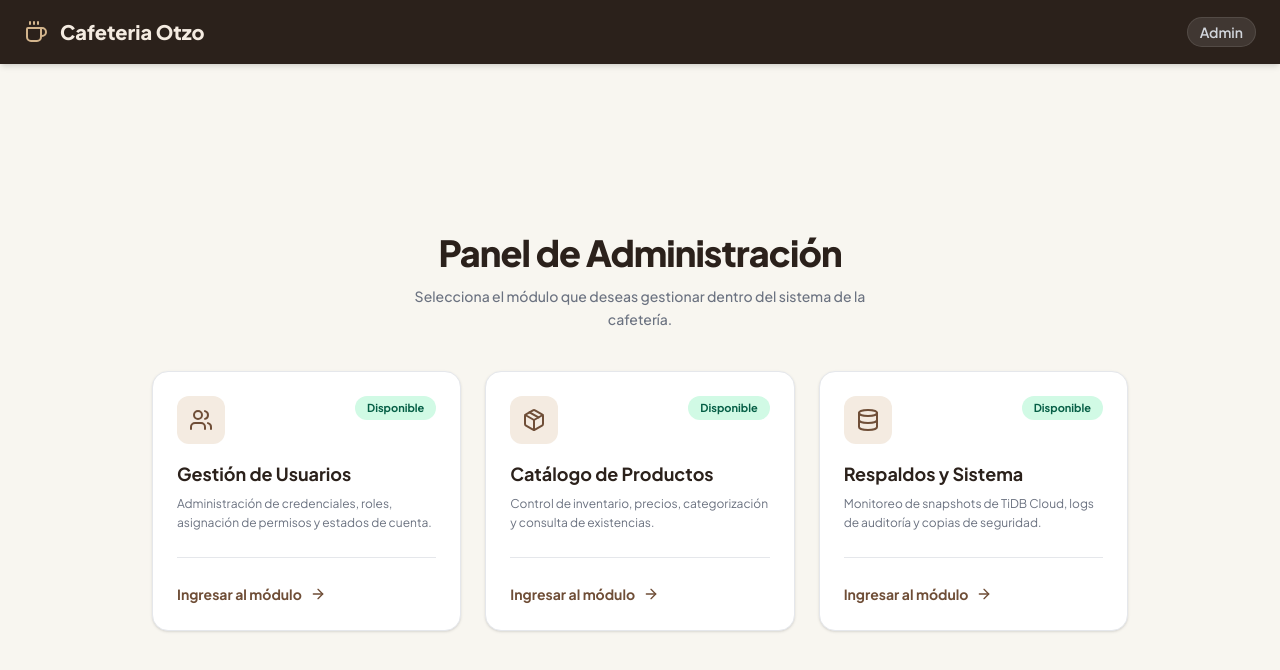
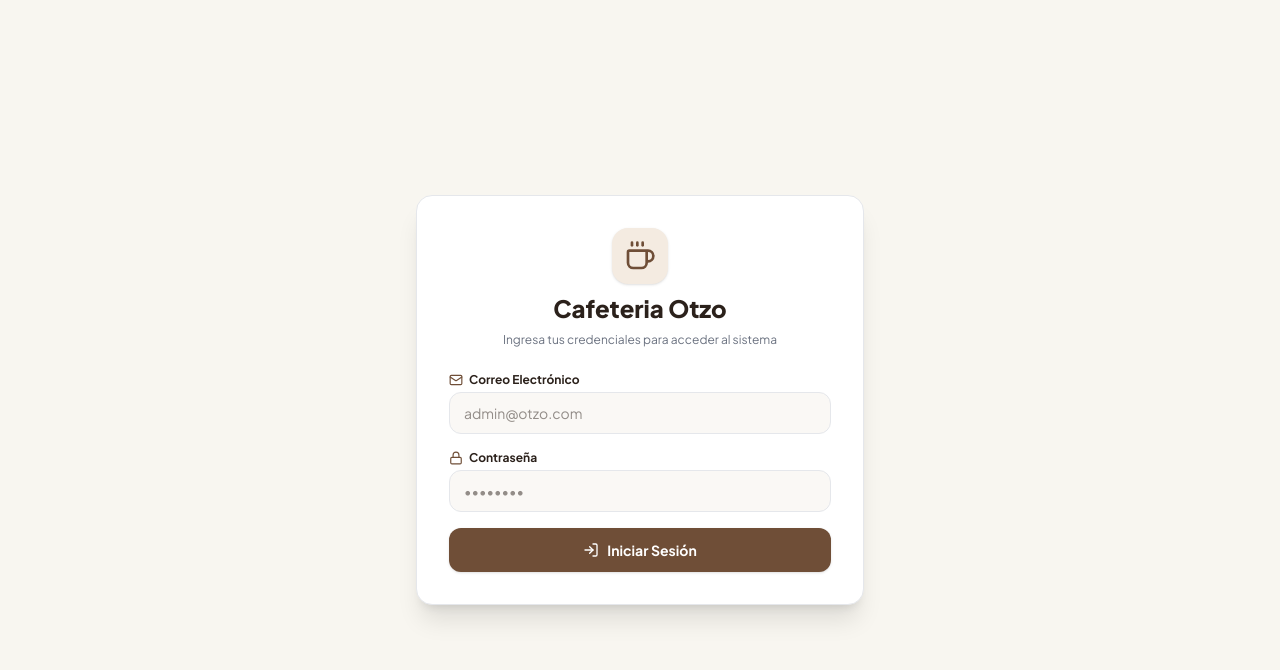
Before and after one commit to Ensosurei/otzo, a Next.js app: page / in a window 1280 px wide. Shown: the top 670 px of the page. Built offline with nearby package versions, Linux system fonts and the light colour scheme.

Commit message:
feat(auth): Implementación de página de inicio de sesión y dashboard del panel de control.

```diff
--- /dev/null
+++ b/src/app/dashboard/page.tsx
@@ -0,0 +1,107 @@
+'use client';
+
+import Link from 'next/link';
+import { Users, Package, Database, ArrowRight, Coffee } from 'lucide-react';
+
+export default function HomePage() {
+  const modulos = [
+    {
+      titulo: 'Gestión de Usuarios',
+      descripcion: 'Administración de credenciales, roles, asignación de permisos y estados de cuenta.',
+      icono: Users,
+      ruta: '/usuarios',
+      badge: 'Disponible',
+      colorBadge: 'bg-[#D1FAE5] text-[#065F46]',
+    },
+    {
+      titulo: 'Catálogo de Productos',
+      descripcion: 'Control de inventario, precios, categorización y consulta de existencias.',
+      icono: Package,
+      ruta: '/productos',
+      badge: 'Disponible',
+      colorBadge: 'bg-[#D1FAE5] text-[#065F46]',
+    },
+    {
+      titulo: 'Respaldos y Sistema',
+      descripcion: 'Monitoreo de snapshots de TiDB Cloud, logs de auditoría y copias de seguridad.',
+      icono: Database,
+      ruta: '/respaldos',
+      badge: 'Disponible',
+      colorBadge: 'bg-[#D1FAE5] text-[#065F46]',
+    },
+  ];
+
+  return (
+    <div className="min-h-screen bg-[#F8F6F0] text-[#2B211B] font-['Plus_Jakarta_Sans',sans-serif] flex flex-col">
+      {/* Navbar Superior */}
+      <header className="bg-[#2B211B] text-white shadow-md sticky top-0 z-30">
+        <div className="max-w-7xl mx-auto px-6 h-16 flex items-center justify-between">
+          <div className="flex items-center gap-3 text-xl font-extrabold text-[#F4EBE1]">
+            <Coffee className="w-6 h-6 text-[#D2B48C]" />
+            <span>Cafeteria Otzo</span>
+          </div>
+          <div className="flex items-center gap-4 text-sm font-semibold text-[#D1D5DB]">
+            <span className="bg-white/10 px-3 py-1 rounded-full border border-white/10">Admin</span>
+          </div>
+        </div>
+      </header>
+
+      {/* Main Content Centrado */}
+      <main className="flex-1 max-w-5xl w-full mx-auto px-6 flex items-center justify-center py-12">
+        <div className="w-full space-y-10 my-auto">
+          {/* Encabezado */}
+          <div className="text-center space-y-3">
+            <h1 className="text-3xl sm:text-4xl font-extrabold text-[#2B211B] tracking-tight">
+              Panel de Administración
+            </h1>
+            <p className="text-sm text-[#6B7280] max-w-lg mx-auto leading-relaxed font-medium">
+              Selecciona el módulo que deseas gestionar dentro del sistema de la cafetería.
+            </p>
+          </div>
+
+          {/* Tarjetas de Módulos */}
+          <div className="grid grid-cols-1 md:grid-cols-3 gap-6">
+            {modulos.map((m, idx) => {
+              const Icono = m.icono;
+              return (
+                <div
+                  key={idx}
+                  className="bg-white border border-[#E5E7EB] rounded-2xl p-6 shadow-sm hover:shadow-md hover:border-[#6F4E37] transition-all duration-200 flex flex-col justify-between group"
+                >
+                  <div className="space-y-4">
+                    <div className="flex justify-between items-start">
+                      <div className="p-3 bg-[#F4EBE1] rounded-xl text-[#6F4E37] group-hover:bg-[#6F4E37] group-hover:text-white transition-colors duration-200">
+                        <Icono className="w-6 h-6" />
+                      </div>
+                      <span className={`text-[11px] font-bold px-3 py-1 rounded-full ${m.colorBadge}`}>
+                        {m.badge}
+                      </span>
+                    </div>
+
+                    <div>
+                      <h2 className="text-lg font-bold text-[#2B211B] group-hover:text-[#6F4E37] transition-colors">
+                        {m.titulo}
+                      </h2>
+                      <p className="text-xs text-[#6B7280] mt-1.5 leading-relaxed">
+                        {m.descripcion}
+                      </p>
+                    </div>
+                  </div>
+
+                  <div className="pt-6 mt-6 border-t border-[#E5E7EB]">
+                    <Link
+                      href={m.ruta}
+                      className="inline-flex items-center gap-2 text-sm font-bold text-[#6F4E37] group-hover:text-[#563C2A] transition-colors"
+                    >
+                      Ingresar al módulo <ArrowRight className="w-4 h-4 group-hover:translate-x-1 transition-transform" />
+                    </Link>
+                  </div>
+                </div>
+              );
+            })}
+          </div>
+        </div>
+      </main>
+    </div>
+  );
+}
--- a/src/app/page.tsx
+++ b/src/app/page.tsx
@@ -1,107 +1,83 @@
 'use client';
 
-import Link from 'next/link';
-import { Users, Package, Database, ArrowRight, Coffee } from 'lucide-react';
+import React, { useState, FormEvent, ChangeEvent } from 'react';
+import { useRouter } from 'next/navigation';
+import { Coffee, Mail, Lock, LogIn } from 'lucide-react';
 
-export default function HomePage() {
-  const modulos = [
-    {
-      titulo: 'Gestión de Usuarios',
-      descripcion: 'Administración de credenciales, roles, asignación de permisos y estados de cuenta.',
-      icono: Users,
-      ruta: '/usuarios',
-      badge: 'Disponible',
-      colorBadge: 'bg-[#D1FAE5] text-[#065F46]',
-    },
-    {
-      titulo: 'Catálogo de Productos',
-      descripcion: 'Control de inventario, precios, categorización y consulta de existencias.',
-      icono: Package,
-      ruta: '/productos',
-      badge: 'Disponible',
-      colorBadge: 'bg-[#D1FAE5] text-[#065F46]',
-    },
-    {
-      titulo: 'Respaldos y Sistema',
-      descripcion: 'Monitoreo de snapshots de TiDB Cloud, logs de auditoría y copias de seguridad.',
-      icono: Database,
-      ruta: '/respaldos',
-      badge: 'Disponible',
-      colorBadge: 'bg-[#D1FAE5] text-[#065F46]',
-    },
-  ];
+export default function LoginPage(): React.JSX.Element {
+  const router = useRouter();
+
+  const [email, setEmail] = useState<string>('');
+  const [password, setPassword] = useState<string>('');
+
+  const handleSubmit = (e: FormEvent<HTMLFormElement>): void => {
+    e.preventDefault();
+    // Redirección hacia el panel general de módulos (/dashboard)
+    router.push('/dashboard');
+  };
+
+  const handleEmailChange = (e: ChangeEvent<HTMLInputElement>): void => {
+    setEmail(e.target.value);
+  };
+
+  const handlePasswordChange = (e: ChangeEvent<HTMLInputElement>): void => {
+    setPassword(e.target.value);
+  };
 
   return (
-    <div className="min-h-screen bg-[#F8F6F0] text-[#2B211B] font-['Plus_Jakarta_Sans',sans-serif] flex flex-col">
-      {/* Navbar Superior */}
-      <header className="bg-[#2B211B] text-white shadow-md sticky top-0 z-30">
-        <div className="max-w-7xl mx-auto px-6 h-16 flex items-center justify-between">
-          <div className="flex items-center gap-3 text-xl font-extrabold text-[#F4EBE1]">
-            <Coffee className="w-6 h-6 text-[#D2B48C]" />
-            <span>Cafeteria Otzo</span>
+    <div className="min-h-screen bg-[#F8F6F0] text-[#2B211B] font-['Plus_Jakarta_Sans',sans-serif] flex items-center justify-center p-4">
+      <div className="max-w-md w-full bg-white border border-[#E5E7EB] rounded-2xl shadow-xl p-8 space-y-6">
+
+        {/* Encabezado */}
+        <div className="text-center space-y-2">
+          <div className="w-14 h-14 bg-[#F4EBE1] text-[#6F4E37] rounded-2xl flex items-center justify-center mx-auto shadow-sm">
+            <Coffee className="w-8 h-8 text-[#6F4E37]" />
           </div>
-          <div className="flex items-center gap-4 text-sm font-semibold text-[#D1D5DB]">
-            <span className="bg-white/10 px-3 py-1 rounded-full border border-white/10">Admin</span>
-          </div>
+          <h2 className="text-2xl font-extrabold text-[#2B211B]">Cafeteria Otzo</h2>
+          <p className="text-xs text-[#6B7280]">Ingresa tus credenciales para acceder al sistema</p>
         </div>
-      </header>
 
-      {/* Main Content Centrado */}
-      <main className="flex-1 max-w-5xl w-full mx-auto px-6 flex items-center justify-center py-12">
-        <div className="w-full space-y-10 my-auto">
-          {/* Encabezado */}
-          <div className="text-center space-y-3">
-            <h1 className="text-3xl sm:text-4xl font-extrabold text-[#2B211B] tracking-tight">
-              Panel de Administración
-            </h1>
-            <p className="text-sm text-[#6B7280] max-w-lg mx-auto leading-relaxed font-medium">
-              Selecciona el módulo que deseas gestionar dentro del sistema de la cafetería.
-            </p>
+        {/* Formulario */}
+        <form className="space-y-4" onSubmit={handleSubmit}>
+          <div className="space-y-1">
+            <label htmlFor="email" className="text-xs font-bold text-[#2B211B] flex items-center gap-1.5">
+              <Mail className="w-3.5 h-3.5 text-[#6F4E37]" /> Correo Electrónico
+            </label>
+            <input
+              type="email"
+              id="email"
+              value={email}
+              onChange={handleEmailChange}
+              placeholder="admin@otzo.com"
+              required
+              className="w-full px-3.5 py-2.5 rounded-xl border border-[#E5E7EB] bg-[#FAF8F5] text-sm focus:outline-none focus:border-[#6F4E37] transition"
+            />
           </div>
 
-          {/* Tarjetas de Módulos */}
-          <div className="grid grid-cols-1 md:grid-cols-3 gap-6">
-            {modulos.map((m, idx) => {
-              const Icono = m.icono;
-              return (
-                <div
-                  key={idx}
-                  className="bg-white border border-[#E5E7EB] rounded-2xl p-6 shadow-sm hover:shadow-md hover:border-[#6F4E37] transition-all duration-200 flex flex-col justify-between group"
-                >
-                  <div className="space-y-4">
-                    <div className="flex justify-between items-start">
-                      <div className="p-3 bg-[#F4EBE1] rounded-xl text-[#6F4E37] group-hover:bg-[#6F4E37] group-hover:text-white transition-colors duration-200">
-                        <Icono className="w-6 h-6" />
-                      </div>
-                      <span className={`text-[11px] font-bold px-3 py-1 rounded-full ${m.colorBadge}`}>
-                        {m.badge}
-                      </span>
-                    </div>
+          <div className="space-y-1">
+            <label htmlFor="password" className="text-xs font-bold text-[#2B211B] flex items-center gap-1.5">
+              <Lock className="w-3.5 h-3.5 text-[#6F4E37]" /> Contraseña
+            </label>
+            <input
+              type="password"
+              id="password"
+              value={password}
+              onChange={handlePasswordChange}
+              placeholder="••••••••"
+              required
+              className="w-full px-3.5 py-2.5 rounded-xl border border-[#E5E7EB] bg-[#FAF8F5] text-sm focus:outline-none focus:border-[#6F4E37] transition"
+            />
+          </div>
 
-                    <div>
-                      <h2 className="text-lg font-bold text-[#2B211B] group-hover:text-[#6F4E37] transition-colors">
-                        {m.titulo}
-                      </h2>
-                      <p className="text-xs text-[#6B7280] mt-1.5 leading-relaxed">
-                        {m.descripcion}
-                      </p>
-                    </div>
-                  </div>
+          <button
+            type="submit"
+            className="w-full py-3 bg-[#6F4E37] hover:bg-[#563C2A] text-white font-bold rounded-xl text-sm transition shadow-sm flex items-center justify-center gap-2 mt-2"
+          >
+            <LogIn className="w-4 h-4" /> Iniciar Sesión
+          </button>
+        </form>
 
-                  <div className="pt-6 mt-6 border-t border-[#E5E7EB]">
-                    <Link
-                      href={m.ruta}
-                      className="inline-flex items-center gap-2 text-sm font-bold text-[#6F4E37] group-hover:text-[#563C2A] transition-colors"
-                    >
-                      Ingresar al módulo <ArrowRight className="w-4 h-4 group-hover:translate-x-1 transition-transform" />
-                    </Link>
-                  </div>
-                </div>
-              );
-            })}
-          </div>
-        </div>
-      </main>
+      </div>
     </div>
   );
 }
--- a/src/login.tsx
+++ /dev/null
@@ -1,72 +0,0 @@
-'use client';
-
-import React, { useState, FormEvent, ChangeEvent } from 'react';
-import { useRouter } from 'next/navigation';
-
-export default function LoginPage(): React.JSX.Element {
-  const router = useRouter();
-
-  // Estados tipados en TSX
-  const [email, setEmail] = useState<string>('');
-  const [password, setPassword] = useState<string>('');
-
-  const handleSubmit = (e: FormEvent<HTMLFormElement>): void => {
-    e.preventDefault();
-    // Redirección hacia la ruta de productos (/productos)
-    router.push('/productos');
-  };
-
-  const handleEmailChange = (e: ChangeEvent<HTMLInputElement>): void => {
-    setEmail(e.target.value);
-  };
-
-  const handlePasswordChange = (e: ChangeEvent<HTMLInputElement>): void => {
-    setPassword(e.target.value);
-  };
-
-  return (
-    <div className="login-wrapper">
-      <div className="login-card">
-        <div className="brand-header">
-          <div className="brand-icon">
-            <i className="fa-solid fa-mug-hot"></i>
-          </div>
-          <h2>Cafeteria Cuellar</h2>
-          <p>Panel de Administración</p>
-        </div>
-
-        <form className="login-form" onSubmit={handleSubmit}>
-          <div className="form-group">
-            <label htmlFor="email">
-              <i className="fa-regular fa-envelope"></i> Correo Electrónico
-            </label>
-            <input
-              type="email"
-              id="email"
-              value={email}
-              onChange={handleEmailChange}
-              required
-            />
-          </div>
-
-          <div className="form-group">
-            <label htmlFor="password">
-              <i className="fa-solid fa-lock"></i> Contraseña
-            </label>
-            <input
-              type="password"
-              id="password"
-              value={password}
-              onChange={handlePasswordChange}
-              required
-            />
-          </div>
-
-          <button type="submit" className="className btn btn-primary btn-block">
-            <i className="fa-solid fa-right-to-bracket"></i> Iniciar Sesión
-          </button>
-        </form>
-      </div>
-    </div>
-  );
-}
```
